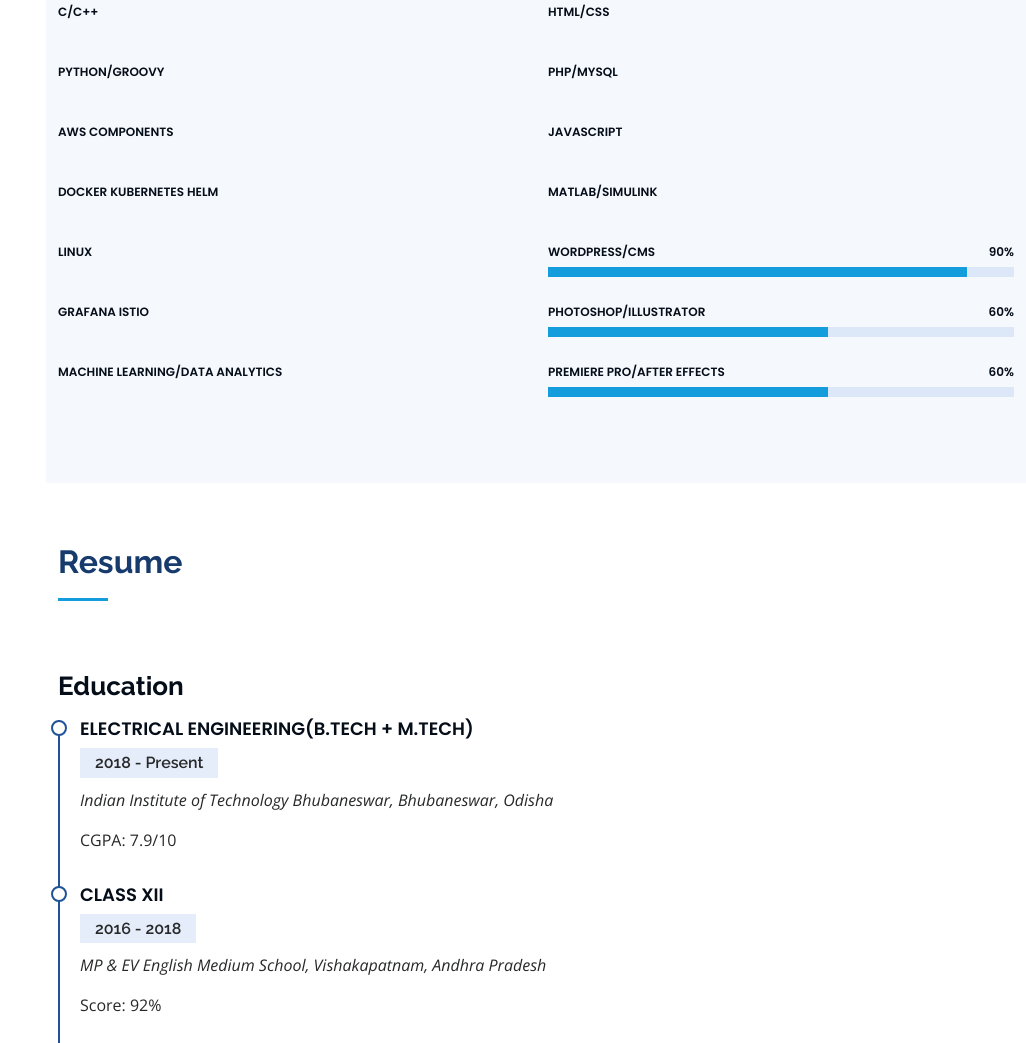
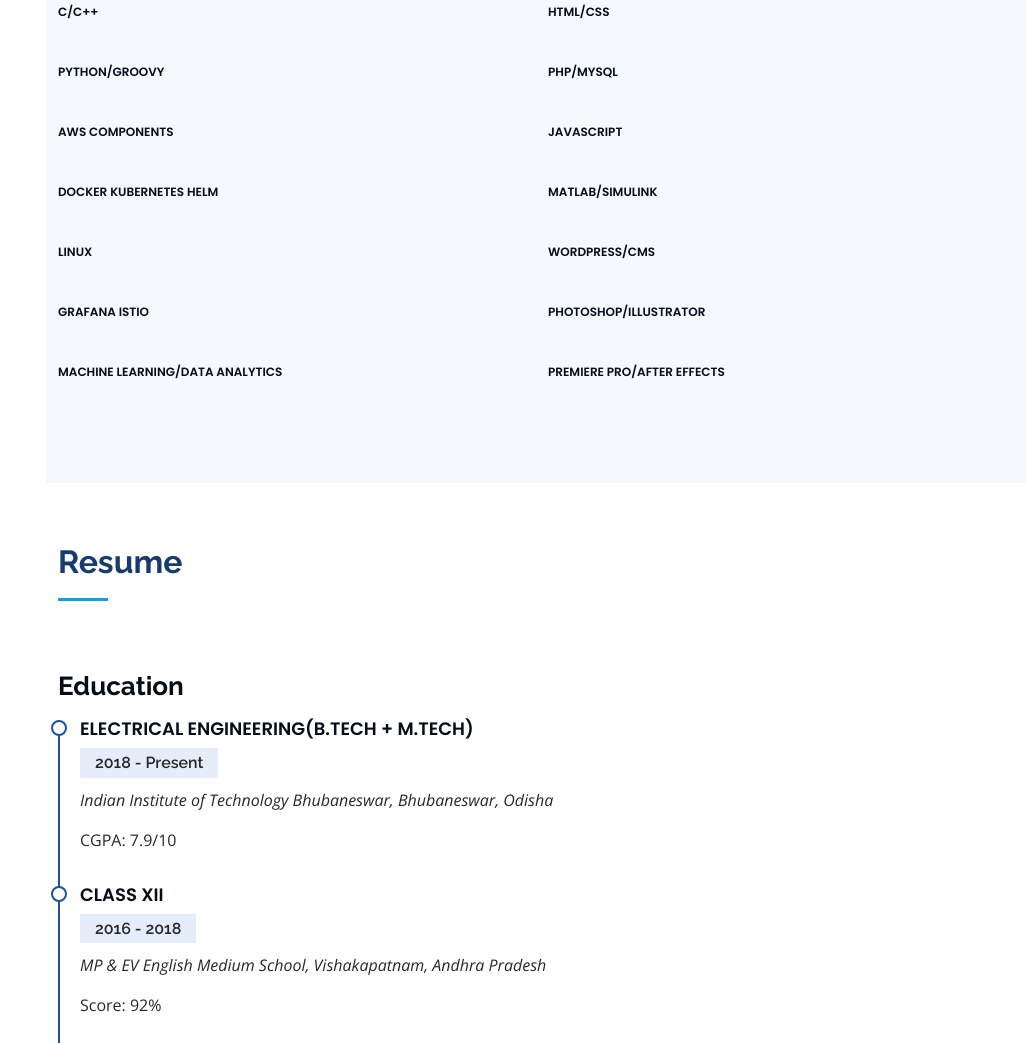
Before and after one commit to amrit2104/amrit2104.github.io, a plain HTML site: page index.html in a window 1280 px wide. Shown: the part 2494-3537 px from the top of the page, without its empty margins (254-1280 px from the left). Drawn offline with nearby package versions, Linux system fonts and the light colour scheme.

Commit message:
Minor Changes

```diff
--- a/index.html
+++ b/index.html
@@ -277,24 +277,24 @@
             </div>
 
             <div class="progress">
-              <span class="skill">WordPress/CMS <i class="val">90%</i></span>
-              <div class="progress-bar-wrap">
+              <span class="skill">WordPress/CMS </span>
+              <!-- <div class="progress-bar-wrap">
                 <div class="progress-bar" role="progressbar" aria-valuenow="90" aria-valuemin="0" aria-valuemax="100"></div>
-              </div>
+              </div> -->
             </div>
 
             <div class="progress">
-              <span class="skill">Photoshop/Illustrator <i class="val">60%</i></span>
-              <div class="progress-bar-wrap">
+              <span class="skill">Photoshop/Illustrator </span>
+              <!-- <div class="progress-bar-wrap">
                 <div class="progress-bar" role="progressbar" aria-valuenow="60" aria-valuemin="0" aria-valuemax="100"></div>
-              </div>
+              </div> -->
             </div>
 
             <div class="progress">
-              <span class="skill">Premiere Pro/After Effects <i class="val">60%</i></span>
-              <div class="progress-bar-wrap">
+              <span class="skill">Premiere Pro/After Effects </span>
+              <!-- <div class="progress-bar-wrap">
                 <div class="progress-bar" role="progressbar" aria-valuenow="60" aria-valuemin="0" aria-valuemax="100"></div>
-              </div>
+              </div> -->
             </div>
 
           </div>
```
